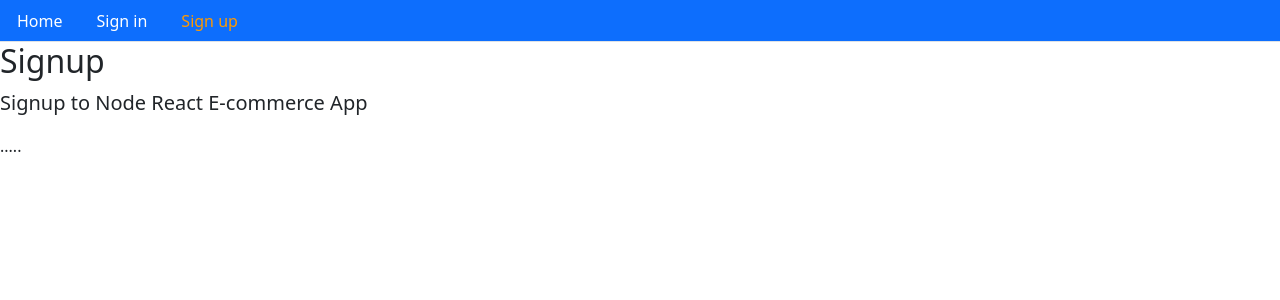
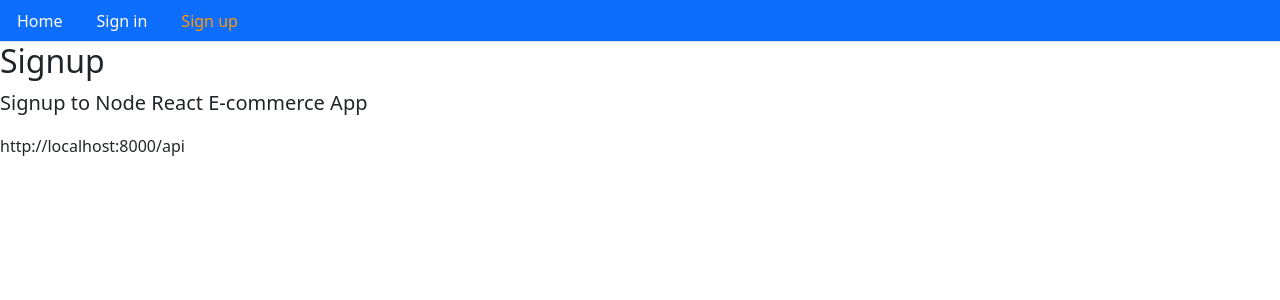
Before and after one commit to betadayz/ecomm-front, a React (Create React App) app: page /signup in a window 1280 px wide. Shown: the top 300 px of the page. Built offline with nearby package versions, Linux system fonts and the light colour scheme.

Commit message:
.Env file

```diff
--- a/src/user/Signup.js
+++ b/src/user/Signup.js
@@ -3,7 +3,7 @@ import Layout from '../core/Layout';
 
 const Signup = () => (
     <Layout title="Signup" description="Signup to Node React E-commerce App">
-        .....
+        {process.env.REACT_APP_API_URL}
     </Layout>
 );
-export default Signup;
+export default Signup ;
```
Also changed, not shown: 1 other file (tests, documents, lock files or other folders).
